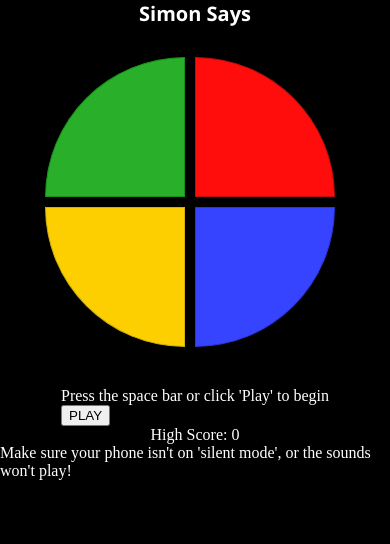
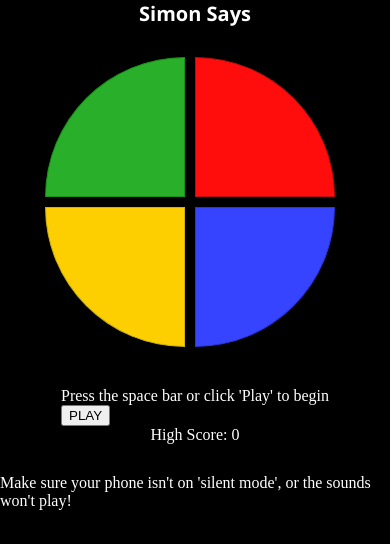
Before and after one commit to svkratzer/Simon, a React app: page / in a window 390 px wide. Shown: the top 544 px of the page. Built offline with nearby package versions, Linux system fonts and the light colour scheme.

Commit message:
Rework mobile note

```diff
--- a/src/components/app.jsx
+++ b/src/components/app.jsx
@@ -241,11 +241,12 @@ class App extends React.Component {
             </div>
           </div>
         </section>
-        <footer>
+
+        <section>
           <div id="mobile-note">
             Make sure your phone isn't on 'silent mode', or the sounds won't play!
           </div>
-        </footer>
+        </section>
       </>
     );
   }
```
